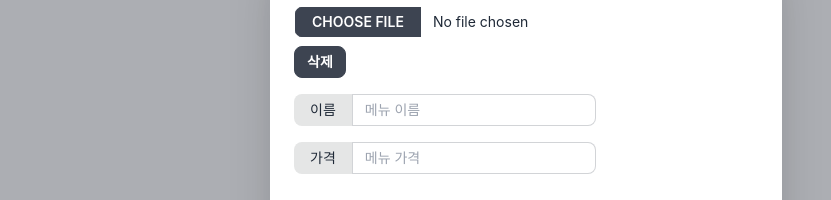
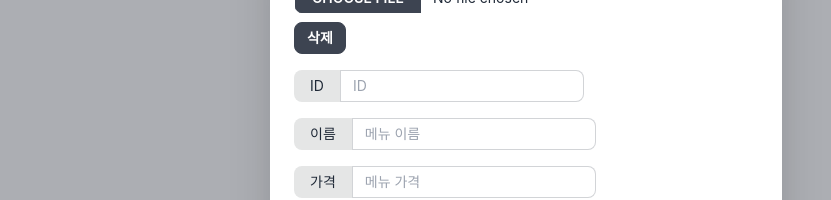
Before and after one commit to jadru/qr-kiosk, a React (Vite) app in the folder apps/frontend/: page /store-management in a window 1280 px wide. Both pictures are taken after a click on the label "메뉴 추가". Shown: the part 296-496 px from the top of the page, without its empty margins (114-945 px from the left). Built offline with nearby package versions, Linux system fonts and the light colour scheme.

Commit message:
feat: menu id input 추가

```diff
--- a/apps/frontend/src/pages/StoreManagement/index.tsx
+++ b/apps/frontend/src/pages/StoreManagement/index.tsx
@@ -11,8 +11,9 @@ interface MenuItem {
 }
 
 export const StoreManagement = () => {
-  const [item, setItem] = useState('');
+  const [itemname, setItemName] = useState('');
   const [itemprice, setItemPrice] = useState('');
+  const [itemid, SetItemId] = useState('');
   const [menu, setMenu] = useRecoilState(menuDataState);
 
   const [fileImage, setFileImage] = useState('');
@@ -25,19 +26,8 @@ export const StoreManagement = () => {
     setFileImage('');
   };
 
-  // const menuname = (event: React.ChangeEvent<HTMLInputElement>) => {
-  //   setItem(event.target.value);
-  //   menu.menuList1[0].menuItem[0].menuname = item;
-  // };
-  // const menuprice = (event: React.ChangeEvent<HTMLInputElement>) => {
-  //   setItemPrice(event.target.value);
-  //   menu.menuList1[0].menuItem[0].menuprice = itemprice;
-  // };
-
   const handleSubmit = () => {
-    console.log(item + itemprice);
-    menu.menuList1[0].menuItem[0].menuname = item;
-    menu.menuList1[0].menuItem[0].menuprice = itemprice;
+    console.log(itemname + itemprice);
   };
   return (
     <>
@@ -78,14 +68,25 @@ export const StoreManagement = () => {
                   </div>
                   <div className="form-control mt-4">
                     <label className="input-group input-group-sm">
+                      <span>ID</span>
+                      <input
+                        type="text"
+                        placeholder="ID"
+                        className="input input-bordered input-sm"
+                        value={itemid}
+                        onChange={(e) => SetItemId(e.target.value)}
+                      />
+                    </label>
+                  </div>
+                  <div className="form-control mt-4">
+                    <label className="input-group input-group-sm">
                       <span>이름</span>
                       <input
                         type="text"
                         placeholder="메뉴 이름"
                         className="input input-bordered input-sm"
-                        value={item}
-                        onChange={(e) => setItem(e.target.value)}
-                        //onChange={menuname}
+                        value={itemname}
+                        onChange={(e) => setItemName(e.target.value)}
                       />
                     </label>
                   </div>
@@ -98,7 +99,6 @@ export const StoreManagement = () => {
                         className="input input-bordered input-sm"
                         value={itemprice}
                         onChange={(e) => setItemPrice(e.target.value)}
-                        //onChange={menuprice}
                       />
                     </label>
                   </div>
@@ -119,7 +119,7 @@ export const StoreManagement = () => {
           <div>
             <img src={fileImage} />
             <h4>
-              메뉴이름 : {item}, 가격 : {itemprice}
+              메뉴이름 : {itemname}, 가격 : {itemprice}
             </h4>
           </div>
         </div>
```
